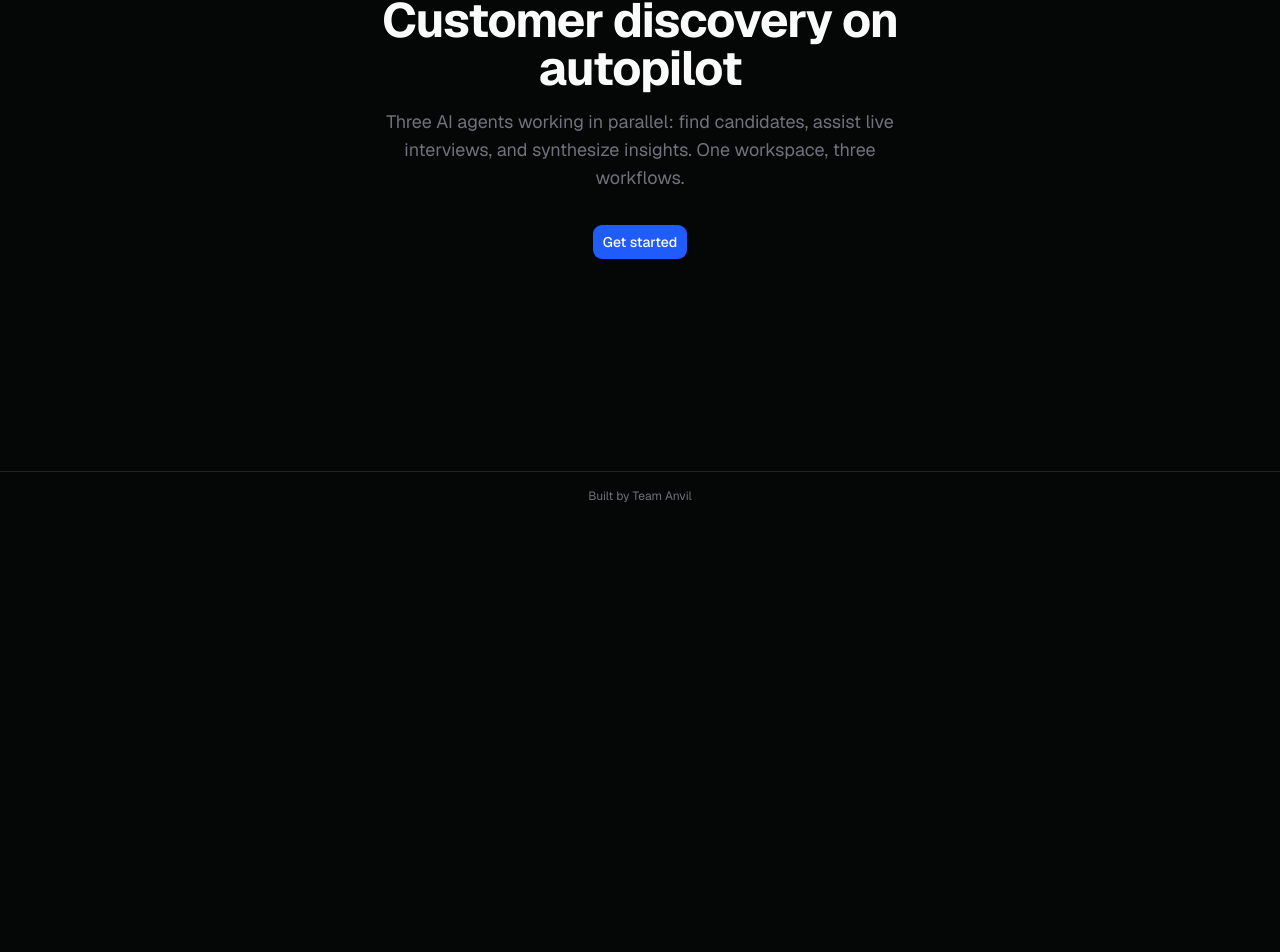
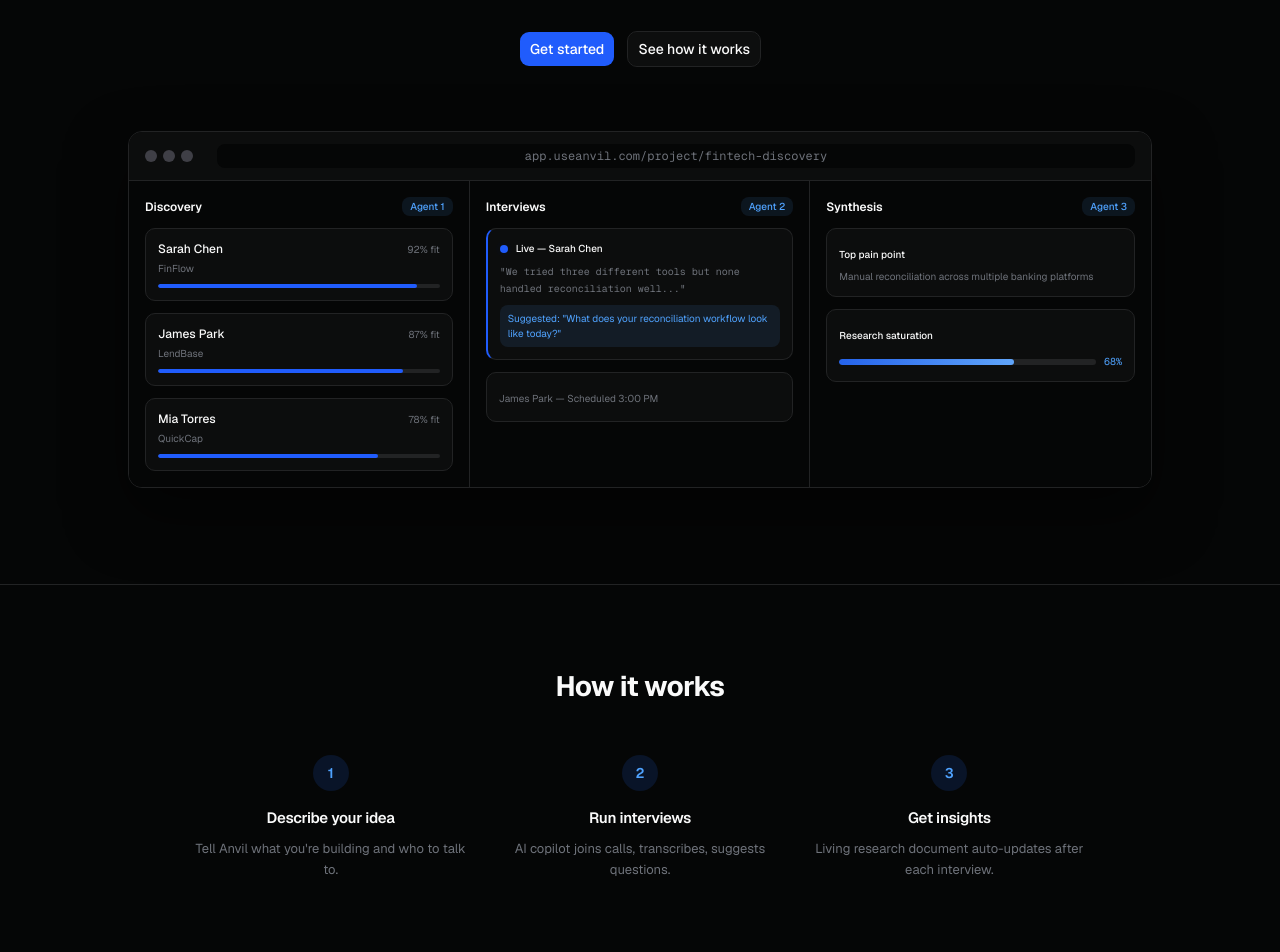
Before and after one commit to aadivyaraushan/anvil, a Next.js app: page / in a window 1280 px wide. Shown: the part 280-1232 px from the top of the page. Before the commit the page ends 800 px from the top, so only its background shows below. Built offline with nearby package versions, Linux system fonts and the light colour scheme.

Commit message:
feat: rewrite landing page with hero, workspace mockup, how-it-works

```diff
--- a/src/app/page.tsx
+++ b/src/app/page.tsx
@@ -3,35 +3,244 @@ import Link from "next/link";
 
 export default function LandingPage() {
   return (
-    <div className="flex min-h-screen flex-col">
-      <header className="flex items-center justify-between border-b px-6 py-4">
-        <span className="text-lg font-semibold tracking-tight">Anvil</span>
+    <div className="flex min-h-screen flex-col bg-background">
+      {/* Nav */}
+      <header className="flex items-center justify-between px-6 py-4">
+        <span className="text-base font-bold text-foreground">Anvil</span>
         <div className="flex items-center gap-2">
           <Link href="/login">
-            <Button variant="ghost">Log in</Button>
+            <Button variant="ghost" size="sm">
+              Log in
+            </Button>
           </Link>
           <Link href="/signup">
-            <Button>Sign up</Button>
+            <Button size="sm">Sign up</Button>
           </Link>
         </div>
       </header>
 
-      <main className="flex flex-1 flex-col items-center justify-center px-6 text-center">
-        <h1 className="max-w-2xl text-4xl font-bold tracking-tight sm:text-5xl">
+      {/* Hero */}
+      <section className="flex flex-col items-center px-6 pt-24 pb-16 text-center">
+        <h1
+          className="max-w-3xl text-5xl font-bold"
+          style={{
+            letterSpacing: "-0.03em",
+            background: "linear-gradient(180deg, #fafafa 40%, #71717a 100%)",
+            WebkitBackgroundClip: "text",
+            WebkitTextFillColor: "transparent",
+          }}
+        >
           Customer discovery on autopilot
         </h1>
-        <p className="mt-4 max-w-lg text-lg text-muted-foreground">
-          Three AI agents working in parallel: find candidates, assist live
-          interviews, and synthesize insights. One workspace, three workflows.
+        <p className="mt-5 max-w-xl text-[17px] leading-relaxed text-muted-foreground">
+          Three AI agents find candidates, assist live interviews, and
+          synthesize insights. One workspace, three parallel workflows.
         </p>
         <div className="mt-8 flex gap-3">
           <Link href="/signup">
             <Button size="lg">Get started</Button>
           </Link>
+          <a href="#how-it-works">
+            <Button variant="outline" size="lg">
+              See how it works
+            </Button>
+          </a>
         </div>
-      </main>
+      </section>
 
-      <footer className="border-t px-6 py-4 text-center text-xs text-muted-foreground">
+      {/* Workspace Mockup */}
+      <section className="flex justify-center px-6 pb-24">
+        <div
+          className="w-full max-w-5xl overflow-hidden rounded-xl border border-border"
+          style={{ boxShadow: "0 25px 60px rgba(0,0,0,0.5)" }}
+        >
+          {/* Fake browser chrome */}
+          <div className="flex items-center gap-2 border-b border-border bg-card px-4 py-3">
+            <div className="flex gap-1.5">
+              <div className="h-3 w-3 rounded-full bg-[#3f3f46]" />
+              <div className="h-3 w-3 rounded-full bg-[#3f3f46]" />
+              <div className="h-3 w-3 rounded-full bg-[#3f3f46]" />
+            </div>
+            <div className="ml-4 flex-1 rounded-md bg-background px-3 py-1 text-center text-xs text-muted-foreground font-mono">
+              app.useanvil.com/project/fintech-discovery
+            </div>
+          </div>
+
+          {/* Three-column workspace */}
+          <div className="grid grid-cols-3 divide-x divide-border bg-background">
+            {/* Discovery Column */}
+            <div className="p-4 space-y-3">
+              <div className="flex items-center justify-between">
+                <span className="text-xs font-semibold text-foreground">
+                  Discovery
+                </span>
+                <span className="rounded-md bg-accent px-2 py-0.5 text-[10px] font-medium text-accent-foreground">
+                  Agent 1
+                </span>
+              </div>
+              {[
+                { name: "Sarah Chen", company: "FinFlow", fit: 92 },
+                { name: "James Park", company: "LendBase", fit: 87 },
+                { name: "Mia Torres", company: "QuickCap", fit: 78 },
+              ].map((contact) => (
+                <div
+                  key={contact.name}
+                  className="rounded-lg bg-card p-3 border border-border"
+                >
+                  <div className="flex items-center justify-between">
+                    <span className="text-xs font-medium text-foreground">
+                      {contact.name}
+                    </span>
+                    <span className="text-[10px] text-muted-foreground">
+                      {contact.fit}% fit
+                    </span>
+                  </div>
+                  <p className="mt-1 text-[10px] text-muted-foreground">
+                    {contact.company}
+                  </p>
+                  <div className="mt-2 h-1 w-full rounded-full bg-border overflow-hidden">
+                    <div
+                      className="h-full rounded-full bg-primary"
+                      style={{ width: `${contact.fit}%` }}
+                    />
+                  </div>
+                </div>
+              ))}
+            </div>
+
+            {/* Interviews Column */}
+            <div className="p-4 space-y-3">
+              <div className="flex items-center justify-between">
+                <span className="text-xs font-semibold text-foreground">
+                  Interviews
+                </span>
+                <span className="rounded-md bg-accent px-2 py-0.5 text-[10px] font-medium text-accent-foreground">
+                  Agent 2
+                </span>
+              </div>
+              <div className="rounded-lg bg-card p-3 border-l-2 border-l-primary border border-border">
+                <div className="flex items-center gap-2">
+                  <span className="relative flex h-2 w-2">
+                    <span className="absolute inline-flex h-full w-full animate-ping rounded-full bg-primary opacity-75" />
+                    <span className="relative inline-flex h-2 w-2 rounded-full bg-primary" />
+                  </span>
+                  <span className="text-[10px] font-medium text-foreground">
+                    Live — Sarah Chen
+                  </span>
+                </div>
+                <p className="mt-2 text-[10px] text-muted-foreground font-mono leading-relaxed">
+                  &quot;We tried three different tools but none handled
+                  reconciliation well...&quot;
+                </p>
+                <div className="mt-2 rounded-md bg-accent px-2 py-1.5">
+                  <p className="text-[10px] text-accent-foreground">
+                    Suggested: &quot;What does your reconciliation workflow
+                    look like today?&quot;
+                  </p>
+                </div>
+              </div>
+              <div className="rounded-lg bg-card p-3 border border-border">
+                <span className="text-[10px] text-muted-foreground">
+                  James Park — Scheduled 3:00 PM
+                </span>
+              </div>
+            </div>
+
+            {/* Synthesis Column */}
+            <div className="p-4 space-y-3">
+              <div className="flex items-center justify-between">
+                <span className="text-xs font-semibold text-foreground">
+                  Synthesis
+                </span>
+                <span className="rounded-md bg-accent px-2 py-0.5 text-[10px] font-medium text-accent-foreground">
+                  Agent 3
+                </span>
+              </div>
+              <div className="rounded-lg bg-card p-3 border border-border">
+                <span className="text-[10px] font-medium text-foreground">
+                  Top pain point
+                </span>
+                <p className="mt-1 text-[10px] text-muted-foreground">
+                  Manual reconciliation across multiple banking platforms
+                </p>
+              </div>
+              <div className="rounded-lg bg-card p-3 border border-border">
+                <span className="text-[10px] font-medium text-foreground">
+                  Research saturation
+                </span>
+                <div className="mt-2 flex items-center gap-2">
+                  <div className="h-1.5 flex-1 rounded-full bg-border overflow-hidden">
+                    <div
+                      className="h-full rounded-full"
+                      style={{
+                        width: "68%",
+                        background:
+                          "linear-gradient(90deg, #2563eb, #60a5fa)",
+                      }}
+                    />
+                  </div>
+                  <span className="text-[10px] font-mono text-accent-foreground">
+                    68%
+                  </span>
+                </div>
+              </div>
+            </div>
+          </div>
+        </div>
+      </section>
+
+      {/* How it works */}
+      <section
+        id="how-it-works"
+        className="border-t border-border px-6 py-20"
+      >
+        <h2
+          className="text-center text-[28px] font-bold text-foreground"
+          style={{ letterSpacing: "-0.02em" }}
+        >
+          How it works
+        </h2>
+        <div className="mx-auto mt-12 grid max-w-4xl grid-cols-3 gap-8">
+          {[
+            {
+              step: 1,
+              title: "Describe your idea",
+              desc: "Tell Anvil what you're building and who to talk to.",
+            },
+            {
+              step: 2,
+              title: "Run interviews",
+              desc: "AI copilot joins calls, transcribes, suggests questions.",
+            },
+            {
+              step: 3,
+              title: "Get insights",
+              desc: "Living research document auto-updates after each interview.",
+            },
+          ].map(({ step, title, desc }) => (
+            <div key={step} className="flex flex-col items-center text-center">
+              <div
+                className="flex h-9 w-9 items-center justify-center rounded-full text-sm font-semibold text-accent-foreground"
+                style={{ background: "rgba(37,99,235,0.15)" }}
+              >
+                {step}
+              </div>
+              <h3
+                className="mt-4 text-[15px] font-semibold text-foreground"
+                style={{ letterSpacing: "-0.02em" }}
+              >
+                {title}
+              </h3>
+              <p className="mt-2 text-[13px] leading-relaxed text-muted-foreground">
+                {desc}
+              </p>
+            </div>
+          ))}
+        </div>
+      </section>
+
+      {/* Footer */}
+      <footer className="border-t border-border px-6 py-4 text-center text-xs text-[#3f3f46]">
         Built by Team Anvil
       </footer>
     </div>
```
